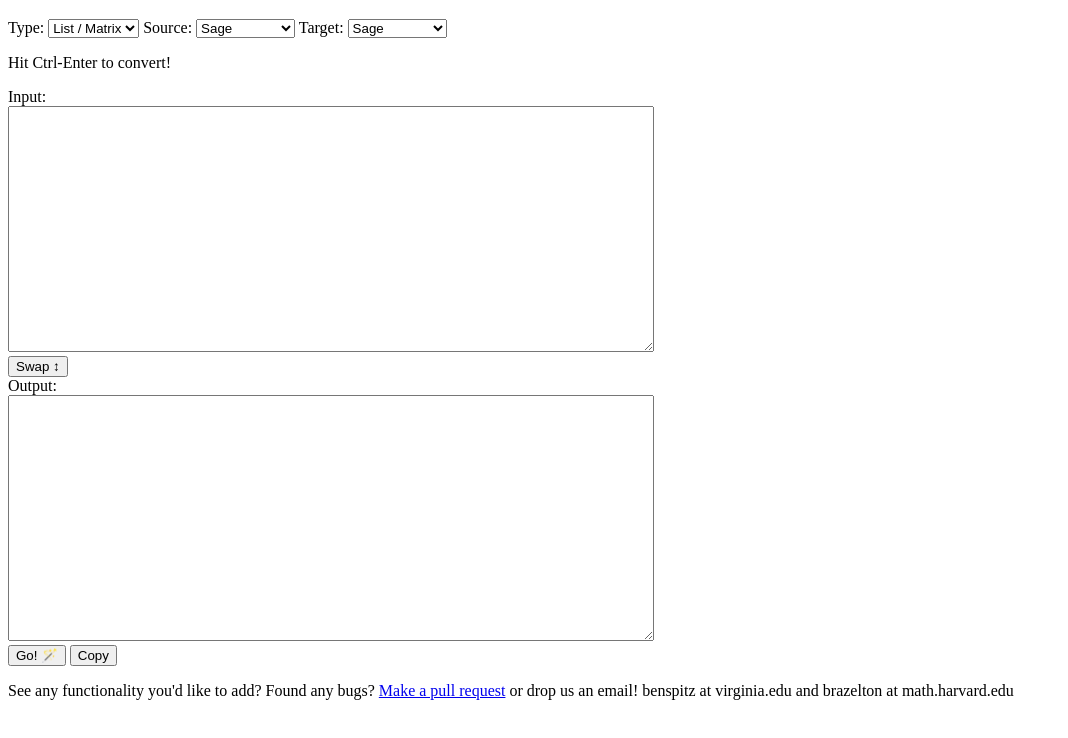
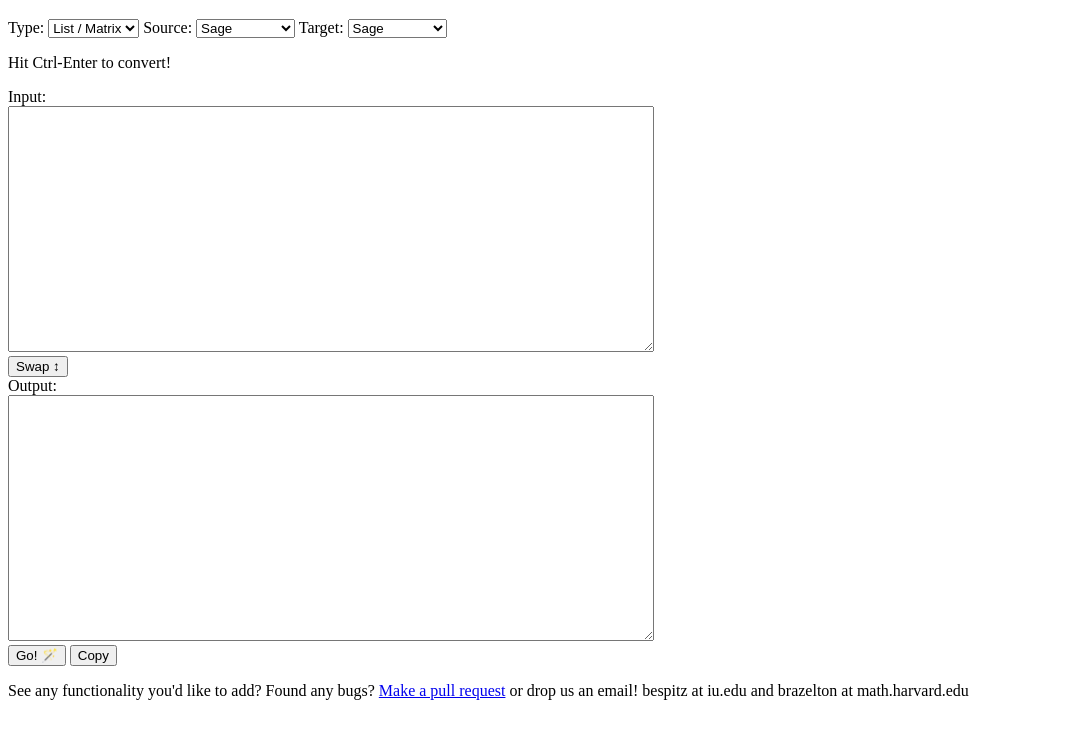
Before and after one commit to diracdeltafunk/math-data-wizard, a plain HTML site: page index.html in a window 1280 px wide. Shown: the part 62-800 px from the top of the page, without its empty margins (0-1068 px from the left). Drawn offline with nearby package versions, Linux system fonts and the light colour scheme.

Commit message:
Update Ben's email

```diff
--- a/index.html
+++ b/index.html
@@ -54,7 +54,7 @@
     <button id="convert">Go! 🪄</button>
     <button id="copy">Copy</button>
 
-<p>See any functionality you'd like to add? Found any bugs? <a href="https://github.com/diracdeltafunk/math-data-wizard" target="_blank">Make a pull request</a> or drop us an email! benspitz at virginia.edu and brazelton at math.harvard.edu</p>
+<p>See any functionality you'd like to add? Found any bugs? <a href="https://github.com/diracdeltafunk/math-data-wizard" target="_blank">Make a pull request</a> or drop us an email! bespitz at iu.edu and brazelton at math.harvard.edu</p>
 
 
 </body>
```
